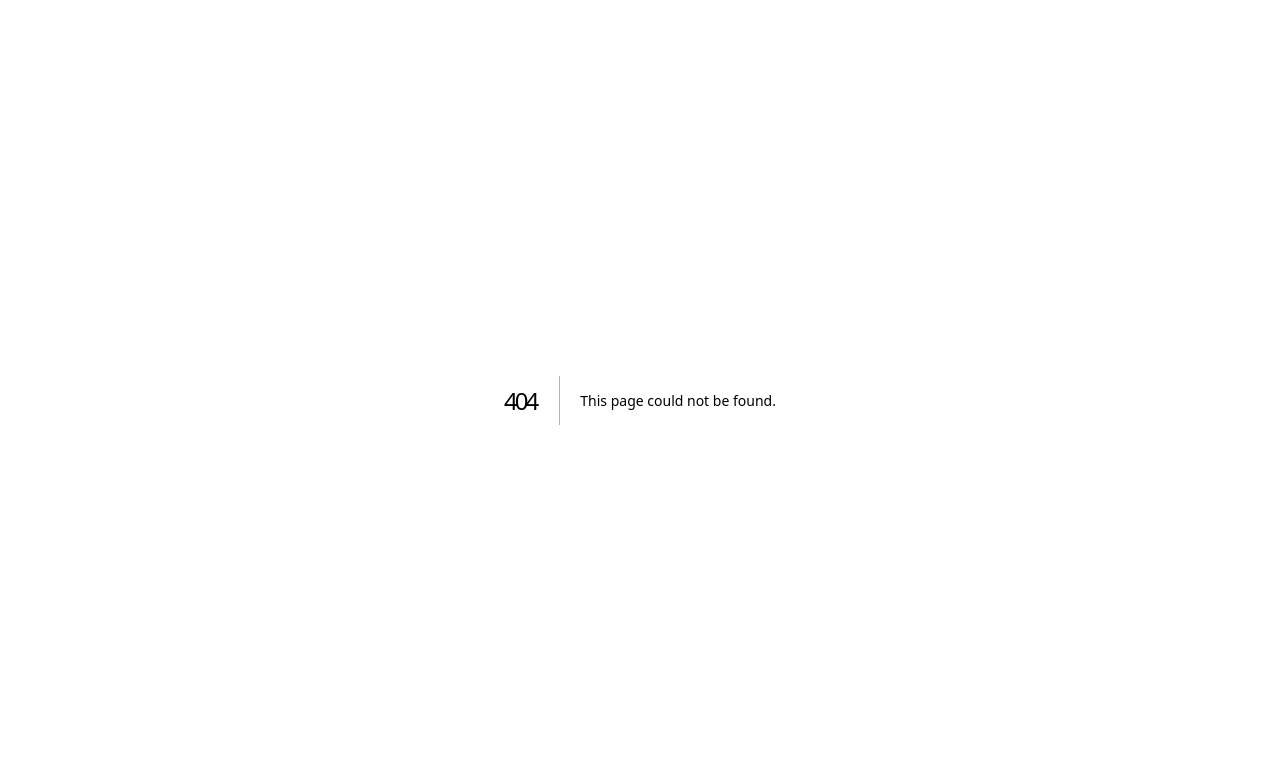
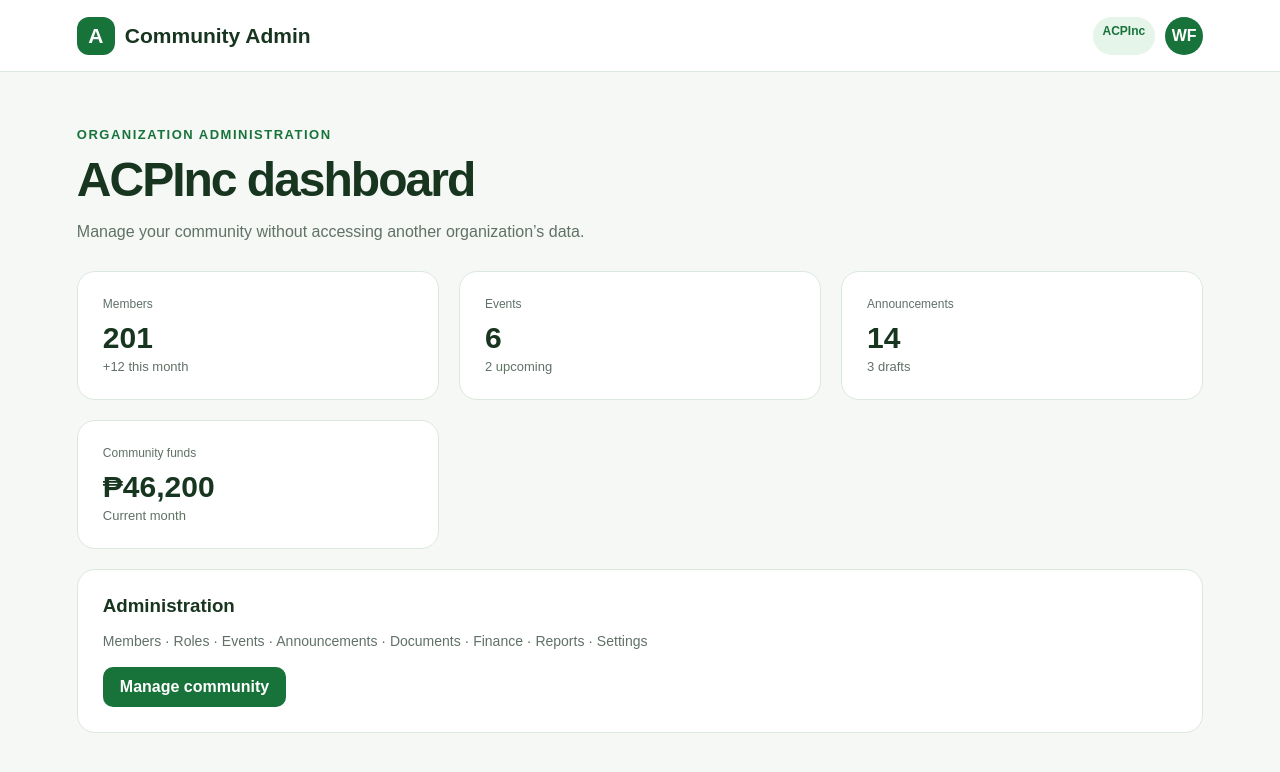
Before and after one commit to Fomainspi/communityhub-platform, a Next.js app in the folder apps/web/: page /admin in a window 1280 px wide. Before the commit this address had no page. Shown: the top 772 px of the page. Built offline with nearby package versions, Linux system fonts and the light colour scheme.

Commit message:
feat(web): add community admin prototype

```diff
--- /dev/null
+++ b/apps/web/app/admin/page.tsx
@@ -0,0 +1,2 @@
+const stats=[['Members','201','+12 this month'],['Events','6','2 upcoming'],['Announcements','14','3 drafts'],['Community funds','₱46,200','Current month']];
+export default function AdminPage(){return <main className="shell"><nav className="nav"><div className="brand"><span className="logo">A</span> Community Admin</div><div className="navactions"><span className="pill">ACPInc</span><div className="avatar">WF</div></div></nav><section className="sections"><div className="eyebrow">Organization administration</div><h1 style={{fontSize:48,letterSpacing:-2}}>ACPInc dashboard</h1><p style={{color:'#607166'}}>Manage your community without accessing another organization’s data.</p><div className="cards" style={{marginTop:30}}>{stats.map(s=><article className="card" key={s[0]}><div className="muted">{s[0]}</div><h2 style={{fontSize:30,margin:'10px 0 4px'}}>{s[1]}</h2><div style={{color:'#607166',fontSize:13}}>{s[2]}</div></article>)}</div><div className="card" style={{marginTop:20}}><h3>Administration</h3><p>Members · Roles · Events · Announcements · Documents · Finance · Reports · Settings</p><button className="btn primary">Manage community</button></div></section></main>}
```
